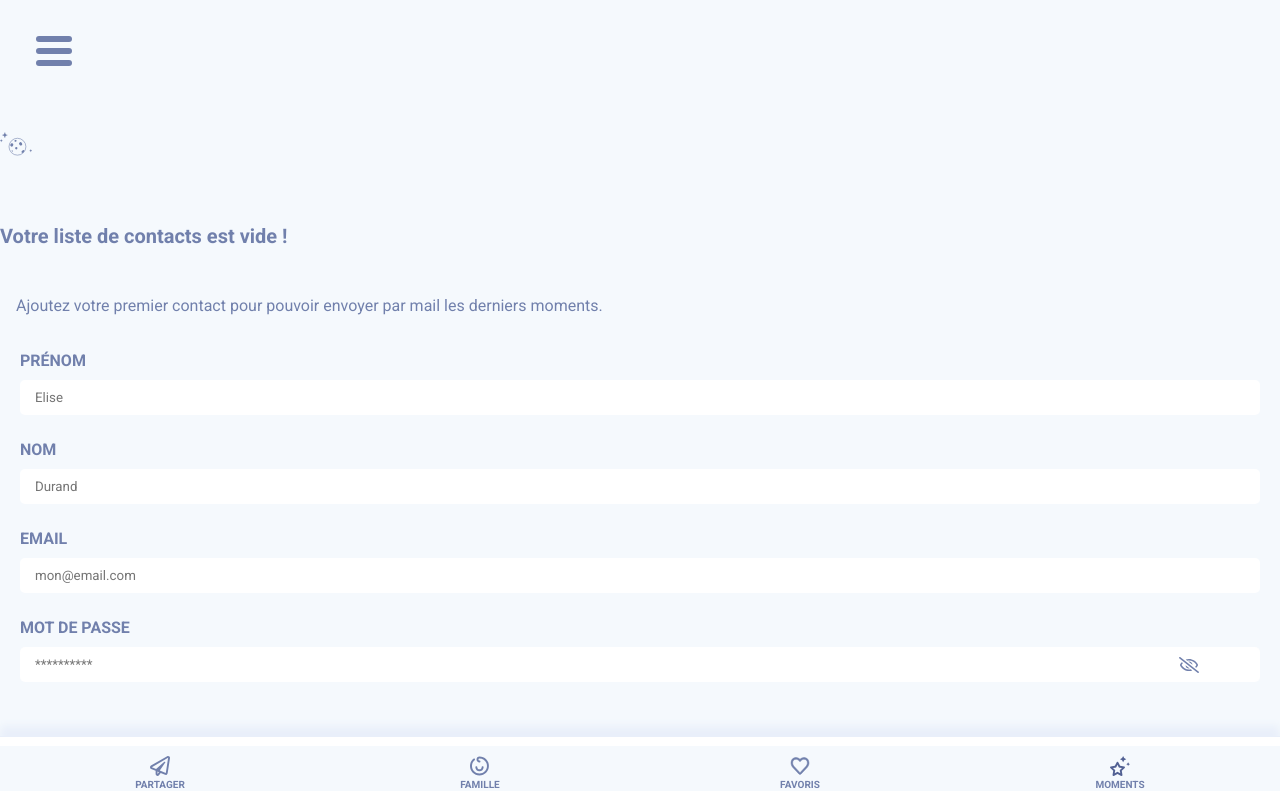
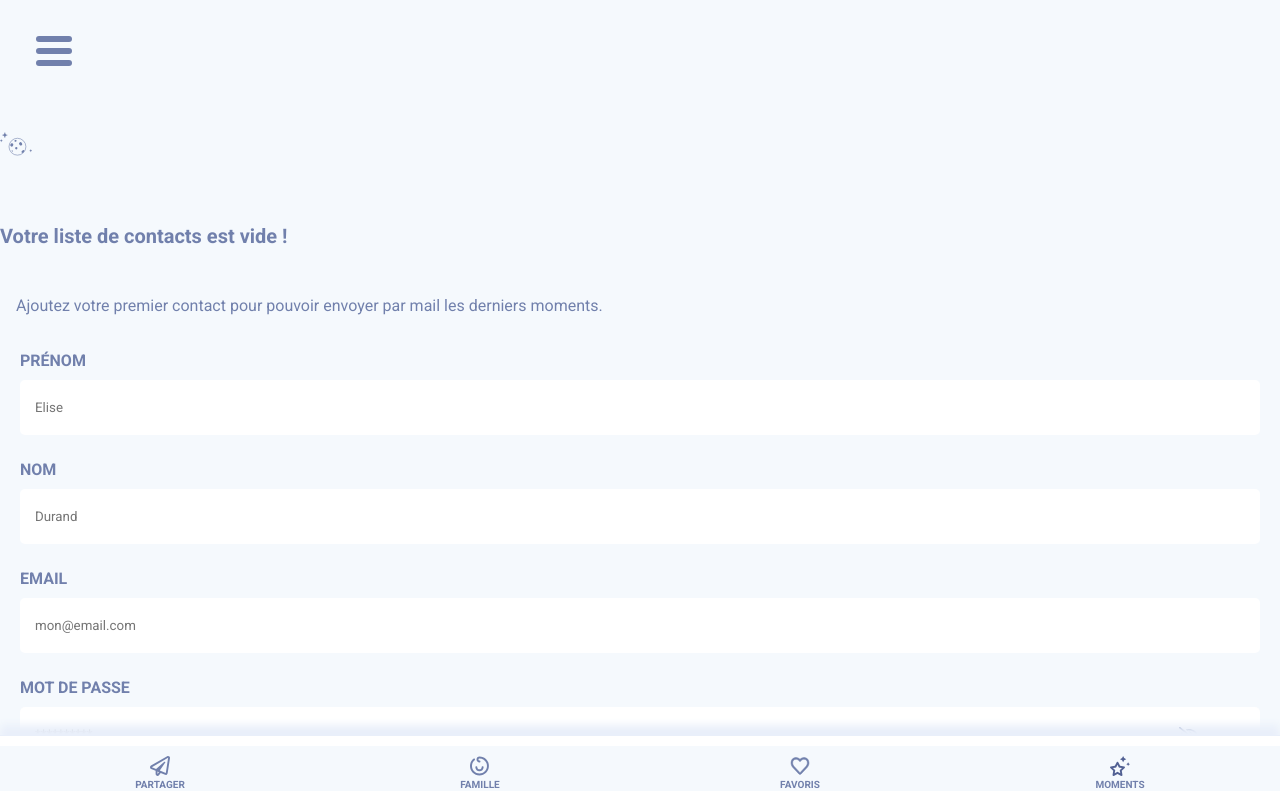
Before and after one commit to Refsone/TinyHappy-Project-3, a React (Create React App) app: page / in a window 1280 px wide. Built offline with nearby package versions, Linux system fonts and the light colour scheme.

Commit message:
Remove html proprietes already present to app.css

```diff
--- a/src/components/share/CardContacts.css
+++ b/src/components/share/CardContacts.css
@@ -1,15 +1,5 @@
 *, ::before, ::after {
   background-color: #F5F9FD;
-  box-sizing: border-box;
-}
-
-html {
-  font-size: 16px;
-}
-
-html {
-  font-size: 16px;
-  font-family: 'Roboto', sans-serif;
 }
 
 .moon {
```
